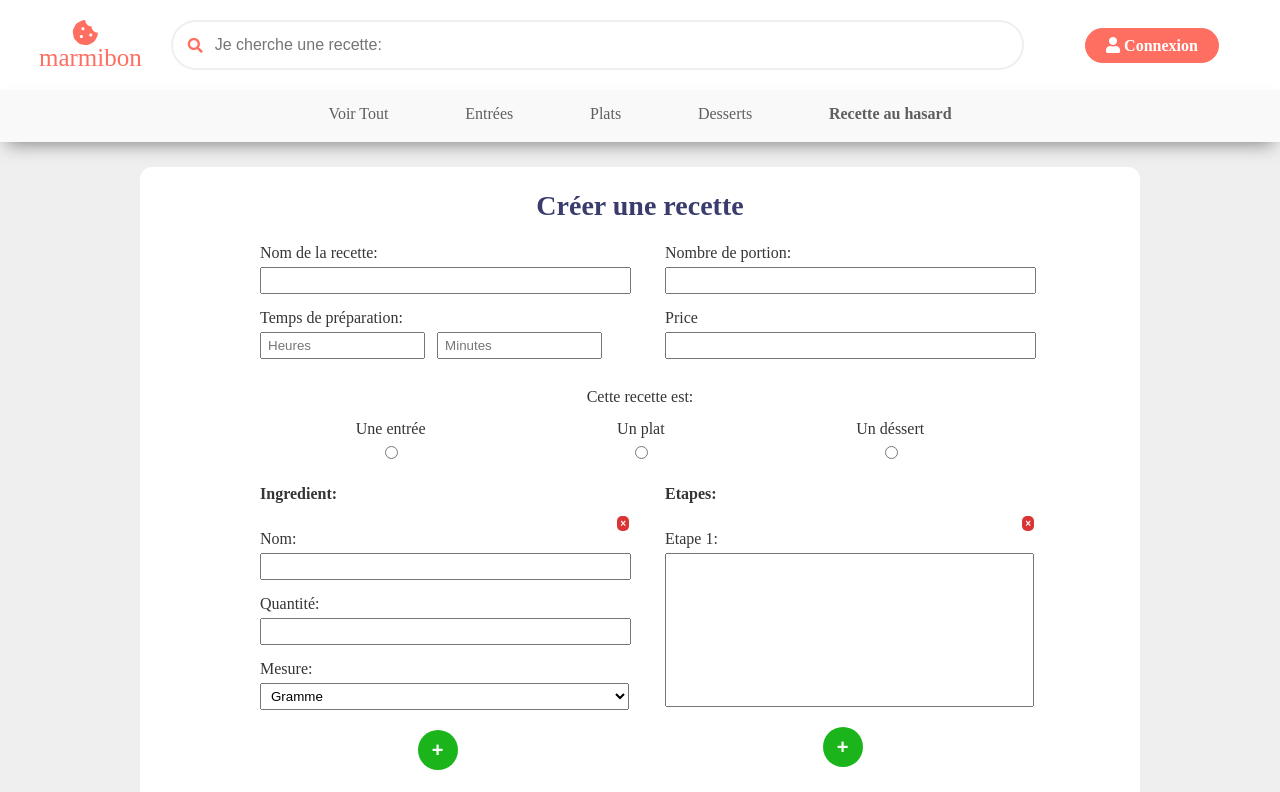
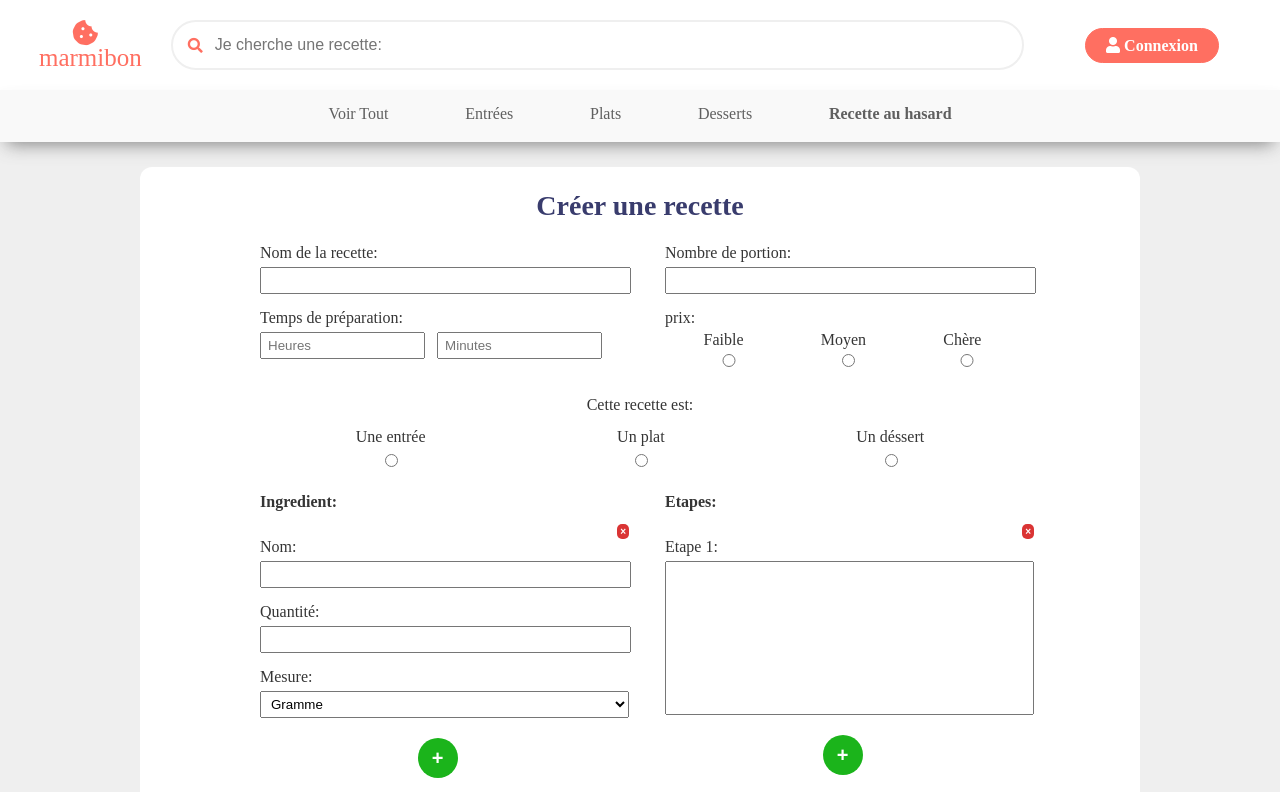
Before and after one commit to BlondeauJulien/Marmibon-recipe, a React (Create React App) app in the folder client/: page /create in a window 1280 px wide. Shown: the top 792 px of the page. Built offline with nearby package versions, Linux system fonts and the light colour scheme; no server answers.

Commit message:
update recipe Model mongodb

```diff
--- a/client/src/App.css
+++ b/client/src/App.css
@@ -35,7 +35,7 @@ body {
 }
 
 .grey {
-  color: #dadada
+  color: #dadada;
 }
 
 /* MAIN Container */
--- a/client/src/components/pages/CreateRecipe.js
+++ b/client/src/components/pages/CreateRecipe.js
@@ -30,8 +30,21 @@ const CreateRecipe = () => {
                         <input type="number" placeholder="Minutes" min="1" max="60" className="pct-50"/>
 					</div>
 					<div className="create-recipe-input-cont">
-						<label>Price</label>
-						<input />
+						<label>prix:</label>
+						<div className="price-radio-cont">
+						<div className="radiobtn-recipe-price">
+							<label>Faible</label>
+							<input type="radio" name="recipe-price" value="low-price"/>
+						</div>
+						<div className="radiobtn-recipe-price">
+							<label>Moyen</label>
+							<input type="radio" name="recipe-price" value="mid-price"/>
+						</div>
+						<div className="radiobtn-recipe-price">
+							<label>Chère</label>
+							<input type="radio" name="recipe-price" value="high-price"/>
+						</div>
+						</div>
 					</div>
 				</div>
 
--- a/client/src/css/createRecipe.css
+++ b/client/src/css/createRecipe.css
@@ -27,6 +27,12 @@
     grid-template-columns: 1fr 1fr;
     grid-gap: 16px 50px;
     margin-bottom: 30px;
+}
+
+.price-radio-cont {
+    display: flex;
+    justify-content: space-around;
+    text-align: center;
 }
 
 .recipe-type-cont {
```
Also changed, not shown: 1 other file (tests, documents, lock files or other folders).
